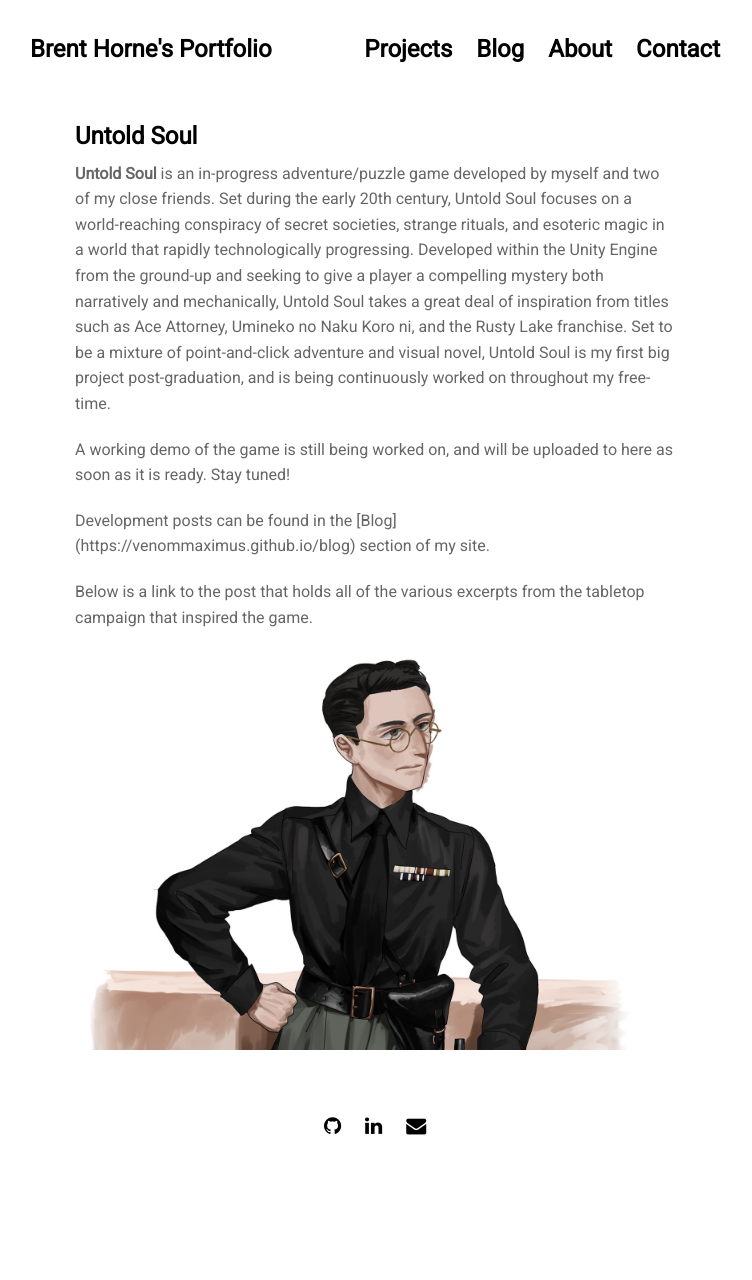
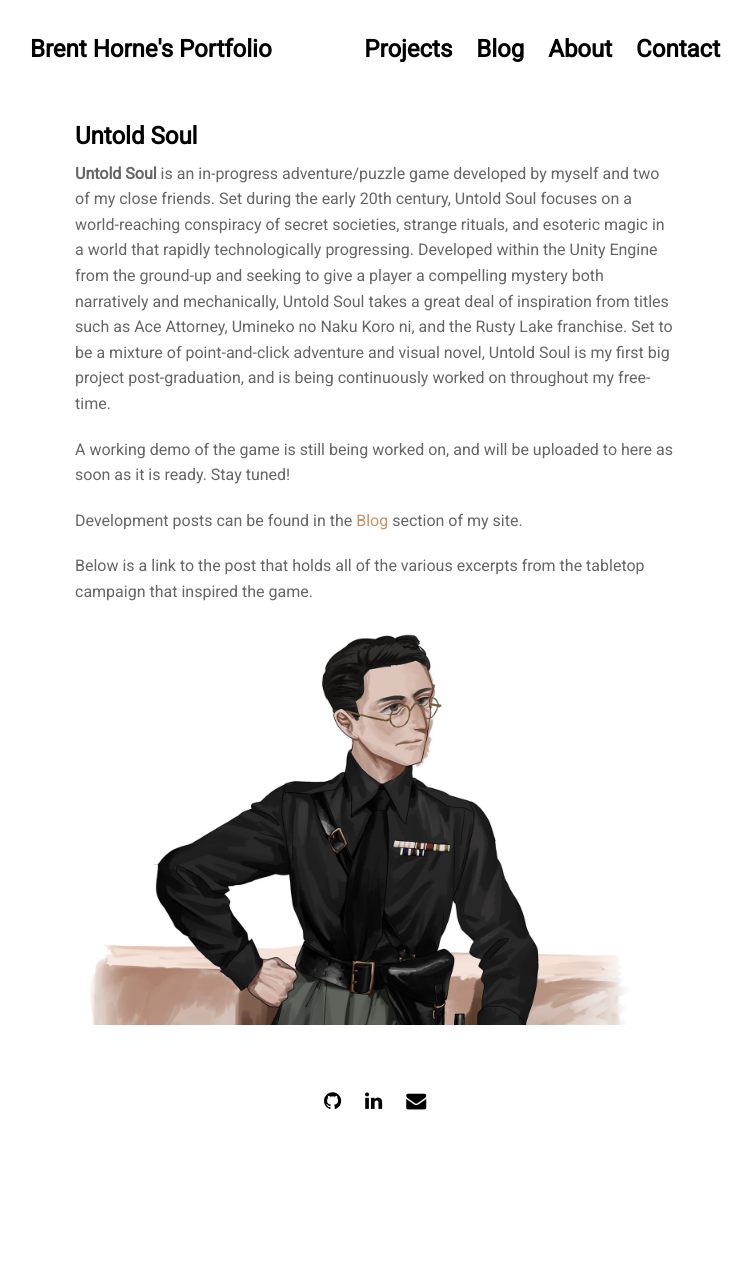
Before and after one commit to VenomMaximus/venommaximus.github.io, a Jekyll site: the page built from projects/proj-1.md, in a window 1280 px wide. Shown: the whole page, without its empty margins (265-1017 px from the left). Built offline with Jekyll 4.4.1, drawn with Linux system fonts in a browser that asks for light colours; nearby versions of some CDN libraries; after the commit the page ends 1255 px from its top, so only the background shows below that.

Commit message:
Updated project

```diff
--- a/projects/proj-1.md
+++ b/projects/proj-1.md
@@ -7,8 +7,8 @@
 
 A working demo of the game is still being worked on, and will be uploaded to here as soon as it is ready. Stay tuned!
 
-Development posts can be found in the [Blog] (https://venommaximus.github.io/blog) section of my site.
+Development posts can be found in the [Blog](https://venommaximus.github.io/blog) section of my site.
 
 Below is a link to the post that holds all of the various excerpts from the tabletop campaign that inspired the game.
 
-{% include image.html url="TABLETOP POST HERE" image="projects/proj-1/tabletop.jpg" %}
+{% include image.html url="https://venommaximus.github.io/untold-soul-tabletop" image="projects/proj-1/tabletop.jpg" %}
```
